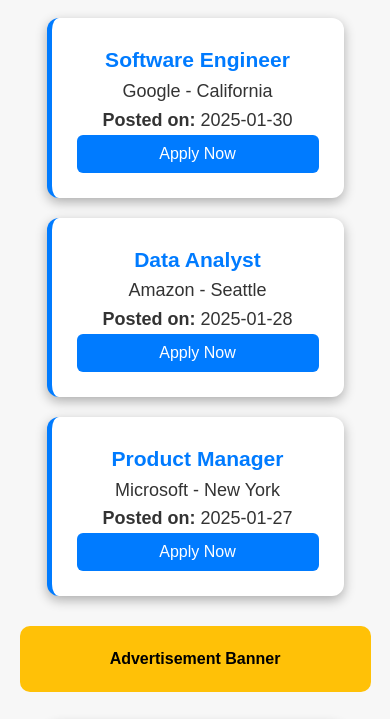
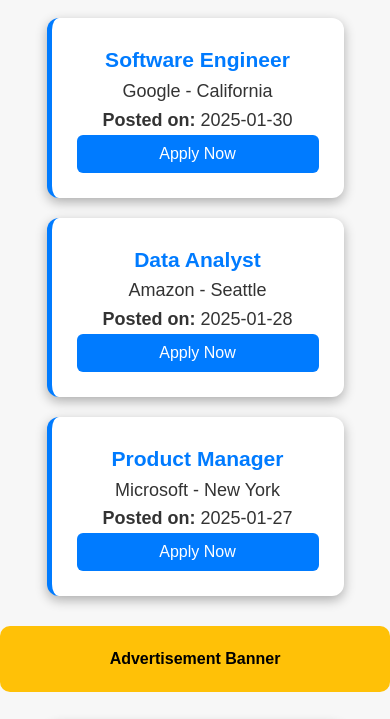
Before and after one commit to talha1265/JobBasket, a plain HTML site: page index.html in a window 390 px wide. Shown: the part 92-811 px from the top of the page. Drawn offline with Linux system fonts and the light colour scheme.

Commit message:
Update style.css

```diff
--- a/style.css
+++ b/style.css
@@ -194,7 +194,7 @@
         text-align: center;
         font-weight: bold;
         margin: 20px auto;
-        width: 80%;
+
         border-radius: 10px;
     }
     .greeting-box {
@@ -231,7 +231,7 @@
         width: 100%;
     }
     @media (max-width: 768px) {
-        .job-card, .ad-banner, .greeting-box {
+        .job-card,  .greeting-box {
             width: 90%;
         }
         .navbar {
```
